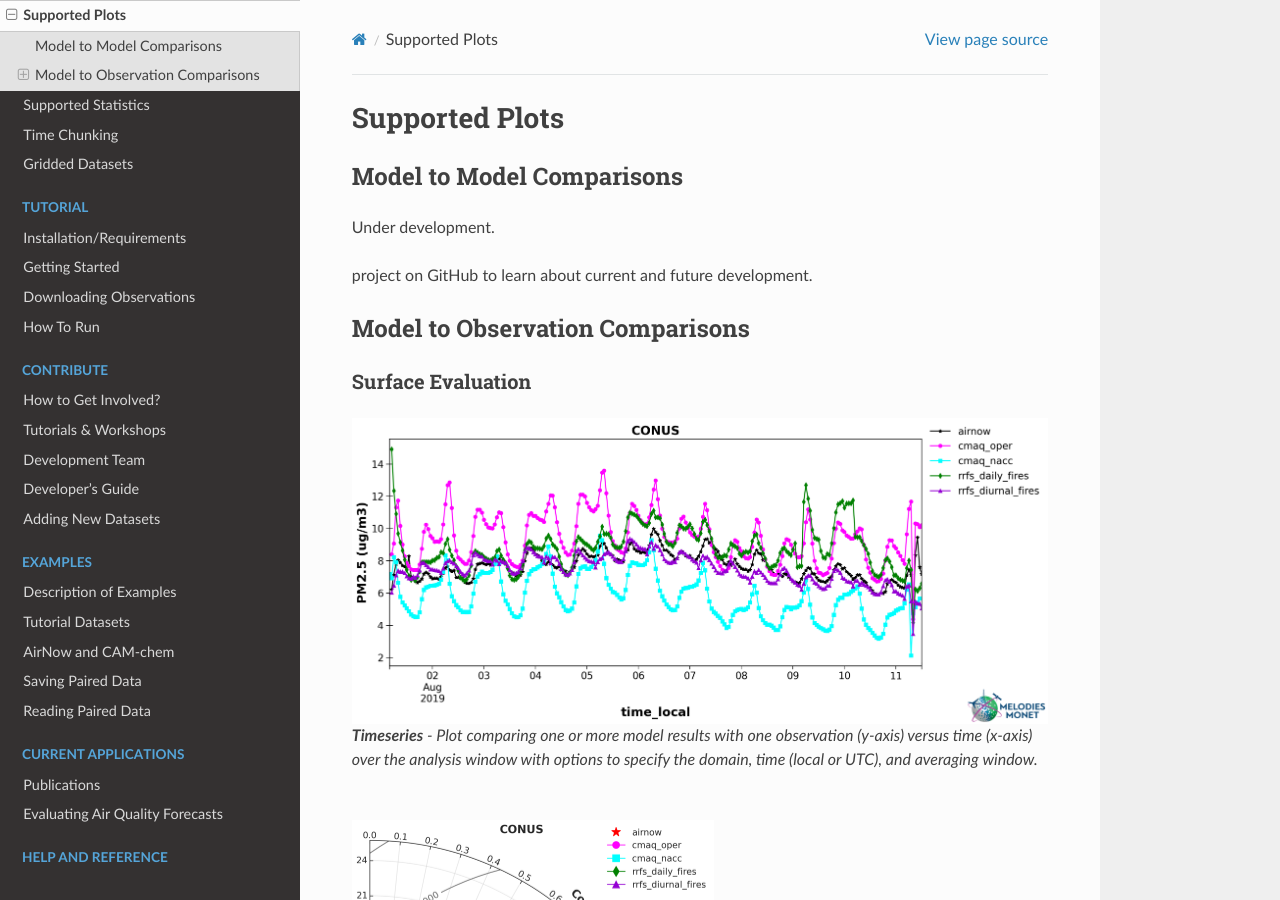
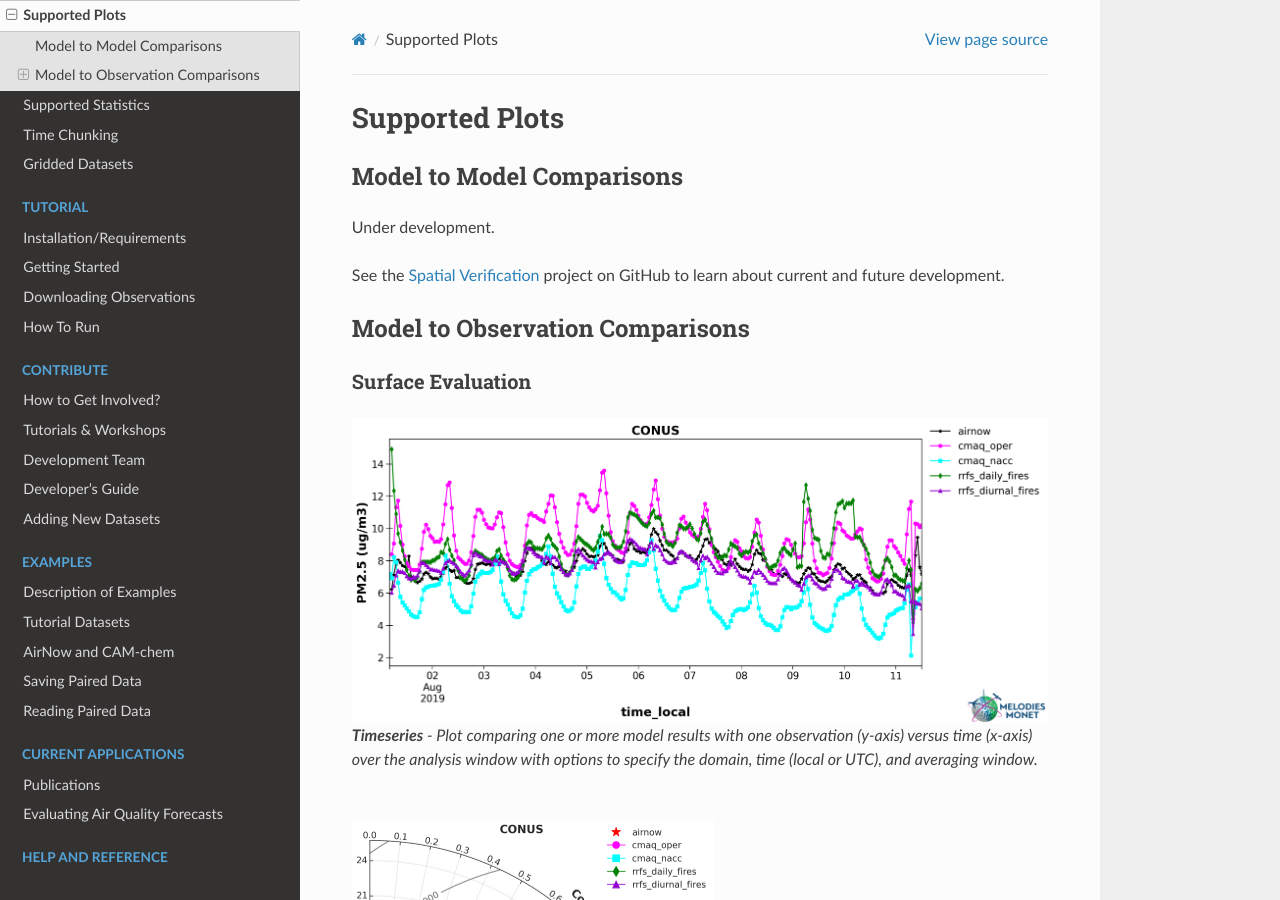
Before and after one commit to NOAA-CSL/MELODIES-MONET, a Sphinx documentation site: the page built from docs/background/supported_plots.rst, in a window 1280 px wide and 900 px high. Built offline with Sphinx 7.4.7 and the Read the Docs theme 2.0.0, drawn with Linux system fonts in a browser that asks for light colours; pages that are not in the unit, such as notebooks, are missing from menus.

Commit message:
Revert "TEST docs/background/supported_plots.rst Edits for fixing MELODIES-MONET project board link with text edit works"
This reverts commit 79ca49e306893a6ba1a731e4f02e57092dd41840.

```diff
--- a/docs/background/supported_plots.rst
+++ b/docs/background/supported_plots.rst
@@ -5,7 +5,7 @@ Model to Model Comparisons
 --------------------------
 Under development.
 
-.. See the `Spatial Verification <https://github.com/NOAA-CSL/MELODIES-MONET/projects/3>`_
+See the `Spatial Verification <https://github.com/NOAA-CSL/MELODIES-MONET/projects/3>`_
 project on GitHub to learn about current and future development.
 
 Model to Observation Comparisons
```
